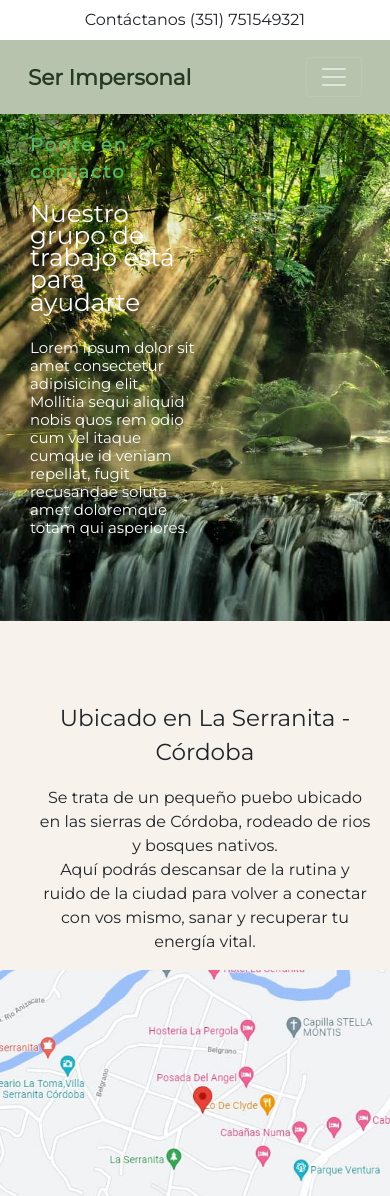
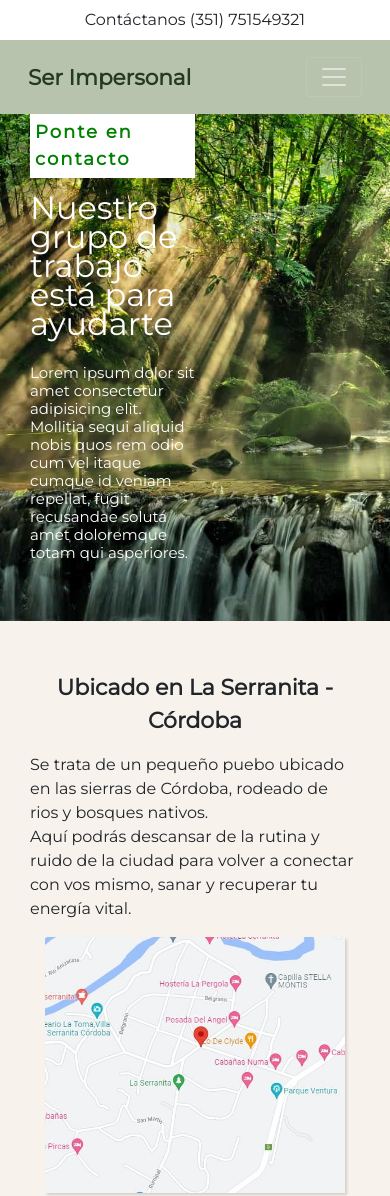
Before and after one commit to EzeMGodoy/SerImpersonal, a website: page pages/contacto.html in a window 390 px wide. Shown: the top 1196 px of the page. Drawn offline with nearby package versions, Linux system fonts and the light colour scheme.

Commit message:
ajustando MQ contacto.html

```diff
--- a/pages/contacto.html
+++ b/pages/contacto.html
@@ -114,8 +114,8 @@
         <div class="banner bannerContacto">
           <div class="wrap">
             <div class="box">
-              <p class="textoBanner1">Ponte en contacto</p>
-              <p class="textoBanner2 fs-2">Nuestro grupo de trabajo está para ayudarte</p>
+              <p class="textoBanner1 contactoPonte">Ponte en contacto</p>
+              <p class="textoBanner2">Nuestro grupo de trabajo está para ayudarte</p>
               <p class="textoBanner3">
                 Lorem ipsum dolor sit amet consectetur adipisicing elit.
                 Mollitia sequi aliquid nobis quos rem odio cum vel itaque cumque
@@ -131,17 +131,15 @@
       <!--                 Mapa                      -->
       <!-- ========================================= -->
 
-      <div id="local" class="container">
+      <div id="local">
         <div class="mapa">
           <img
             src="../img/mapaContacto.jpeg"
             alt="Mapa"
-            class="img-fluid"
-            height="500px"
-          />
+            class="imgMapa"/>
         </div>
         <div class="wrapper">
-          <p class="ubicacion fs-3">Ubicado en La Serranita - Córdoba</p>
+          <p class="ubicacion">Ubicado en La Serranita - Córdoba</p>
           <p class="ubicacionTexto">
             Se trata de un pequeño puebo ubicado en las sierras de Córdoba,
             rodeado de rios y bosques nativos. <br />
@@ -200,7 +198,7 @@
               </li>
             </ul>
             <p>Lorem ipsum dolor sit amet consectetur adipisicing elit. Dolorem cumque ipsa quos animi, neque eum quae sequi. Itaque, error nihil!</p>
-            <p>serimpersonal.com</p>
+            <p class="page">serimpersonal.com</p>
           </div>
         </div>
       </div>
--- a/sass/base/_contacto.scss
+++ b/sass/base/_contacto.scss
@@ -14,23 +14,43 @@
       @include bannerMedidas;
       background-image: url(../img/laSerranita.jpg);
     }
+    .wrap{
+      .box{
+        .contactoPonte {
+          color: green;
+          padding: 5px;
+          font-weight: bold;
+          background-color: #fff;
+          display: inline-block;
+        }
+      }
+    }
   }
   #local {
     grid-area: zona1;
     display: flex;
-    justify-content: center;
-    align-items: center;
+    justify-content:space-evenly;
+    // align-items:center;
+    flex-flow:wrap-reverse;
+    background-color: #f7f2ec;
+    padding: 50px 0;
+    .wrapper{
+      width: 50%;
+      .ubicacion{
+        font-size: 22px;
+        font-weight: bold;
 
-    background-color: #f7f2ec;
-    padding: 30px 0;
-    // border: 2px solid black;
+      }
+    }
 
     .mapa {
       box-shadow: rgba(0, 0, 0, 0.15) 1.95px 1.95px 2.6px;
+      .imgMapa{
+        max-width: 500px;
+        max-height: 400px;
+      }
     }
-    .wrapper {
-      padding-left: 20px;
-    }
+
   }
 
   .contenedorFormulario {
@@ -104,6 +124,9 @@
             padding: .3rem;
           }
         }
+        .page{
+          color: #fff;
+        }
       }
     }
   }
--- a/sass/components/_mediaqueries.scss
+++ b/sass/components/_mediaqueries.scss
@@ -28,15 +28,6 @@
   /* Contacto.html  */
 
   .contenedorContacto {
-    #local {
-      flex-wrap: wrap;
-      padding-top: 30px;
-      .wrapper {
-        width: 90%;
-        margin: auto;
-        padding-top: 50px;
-      }
-    }
     .contenedorFormulario {
       .contact-wrapper {
         .contact-info {
@@ -202,12 +193,14 @@
     }
   }
 
+  /* CONTACTO.HTML*/
+
   .contenedorContacto {
     #local {
-      flex-direction: column-reverse;
       .wrapper {
-        .ubicacion,
-        .ubicacionTexto {
+        width: 100%;
+        padding: 0 30px;
+        .ubicacion {
           text-align: center;
         }
       }
@@ -285,6 +278,8 @@
       }
     }
   }
+
+  /* ABOUT.HTML */
 
   .contenedorAbout {
     .containerNosotros {
@@ -372,6 +367,9 @@
       }
     }
   }
+
+  /* ABOUT.HTML*/
+
   .contenedorAbout {
     .containerNosotros {
       .box1 {
@@ -399,6 +397,18 @@
               padding: 0 20px;
             }
           }
+        }
+      }
+    }
+  }
+
+  /* CONTACTO.HTML*/
+
+  .contenedorContacto {
+    #local {
+      .mapa {
+        img {
+          width: 300px;
         }
       }
     }
@@ -457,9 +467,10 @@
 
   /* CAPACITACIONES */
 
-  .contenedorCapacitaciones {
+  .contenedorCapacitaciones,
+  .contenedorContacto {
     .portada {
-      .bannerCapacitaciones {
+      .banner {
         background-position: 60% 60%;
         .wrap {
           .box {
@@ -472,9 +483,15 @@
               letter-spacing: 2px;
               font-weight: 300;
             }
+            // .contactoPonte {
+            //   color: #000;
+            //   font-weight: bold;
+            //   background-color: #fff;
+            //   display: inline-block;
+            // }
             .textoBanner2 {
               font-size: 20px;
-              line-height: 0.9;
+              line-height: 1.5;
               padding-bottom: 10px;
             }
             .textoBanner3 {
@@ -541,6 +558,14 @@
         }
       }
     }
+    #local {
+      .wrapper {
+        .ubicacion {
+          font-size: 18px;
+        }
+      }
+    }
+
     .contenedorFormulario {
       padding: 1.5rem 0;
       .marca {
@@ -548,9 +573,12 @@
       }
       .contact-wrapper {
         padding: 1rem 0;
+        .contact-info {
+          ul {
+            padding: 0;
+          }
+        }
       }
     }
   }
-
-
 }
```
Also changed, not shown: css/estilos.css.
